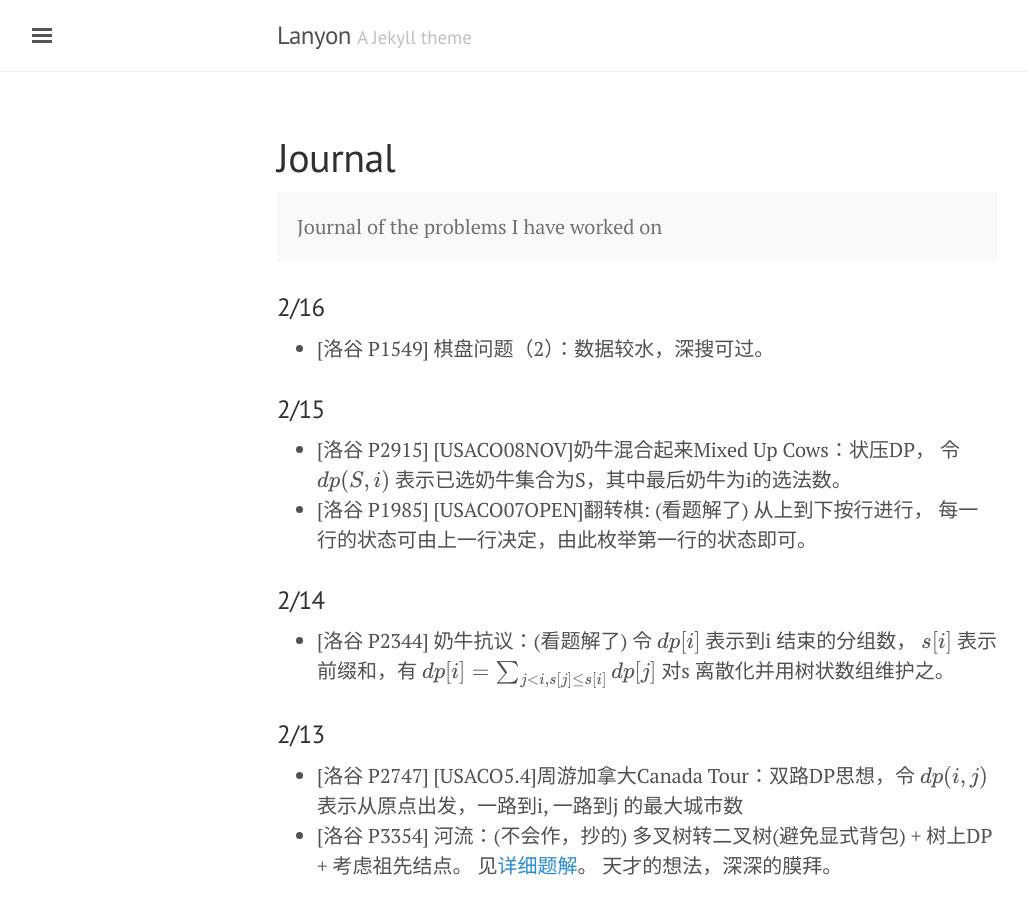
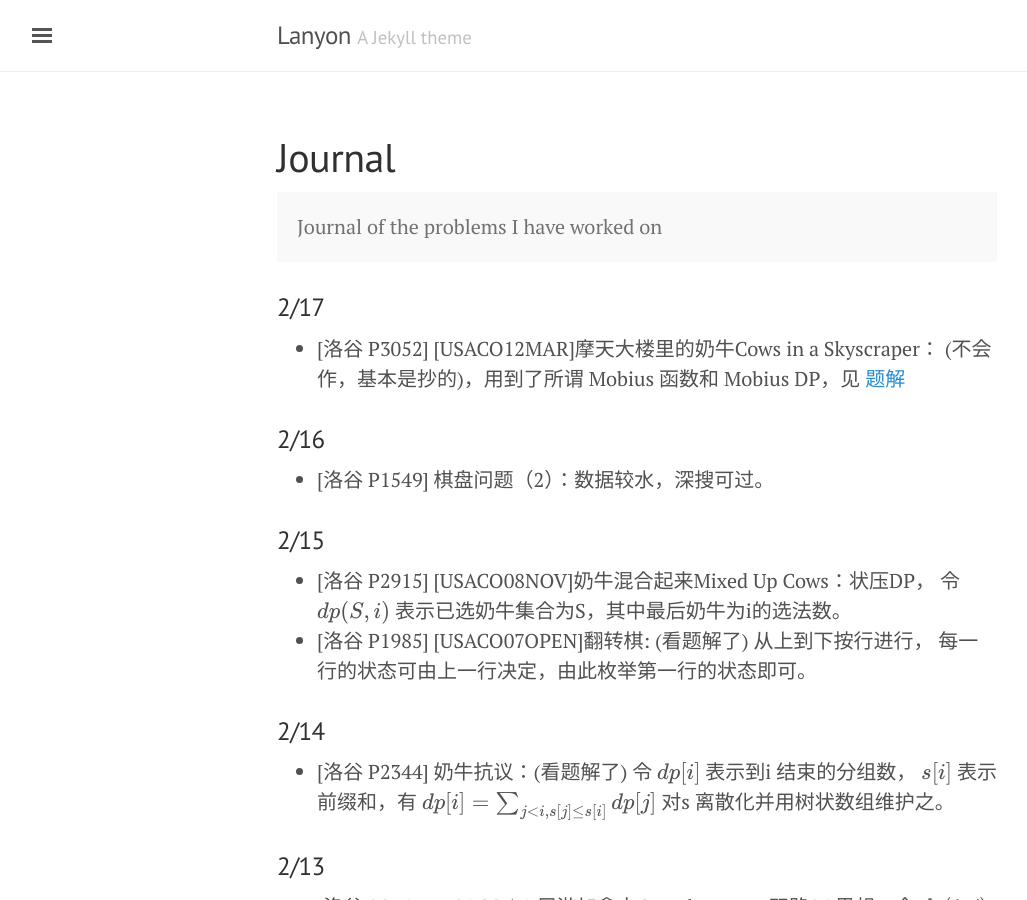
Before and after one commit to atubo/online-judge, a Jekyll site: the page built from docs/journal.md, in a window 1280 px wide and 900 px high. Shown: the whole window, without its empty margins (3-1030 px from the left). Built offline with Jekyll 4.4.1, drawn with Linux system fonts in a browser that asks for light colours; formulas are drawn with MathJax 3.

Commit message:
[Luogu P3052] [USACO12MAR]摩天大楼里的奶牛Cows in a Skyscraper

```diff
--- a/docs/journal.md
+++ b/docs/journal.md
@@ -6,6 +6,11 @@ title: Journal
 <p class="message">
 Journal of the problems I have worked on
 </p>
+
+### 2/17
+* [洛谷 P3052] [USACO12MAR]摩天大楼里的奶牛Cows in a Skyscraper：
+(不会作，基本是抄的)，用到了所谓 Mobius 函数和 Mobius DP，见
+[题解](http://www.usaco.org/current/data/sol_skyscraper.htmlhttp://www.usaco.org/current/data/sol_skyscraper.html)
 
 ### 2/16
 * [洛谷 P1549] 棋盘问题（2）：数据较水，深搜可过。
```
Also changed, not shown: 1 other file.
